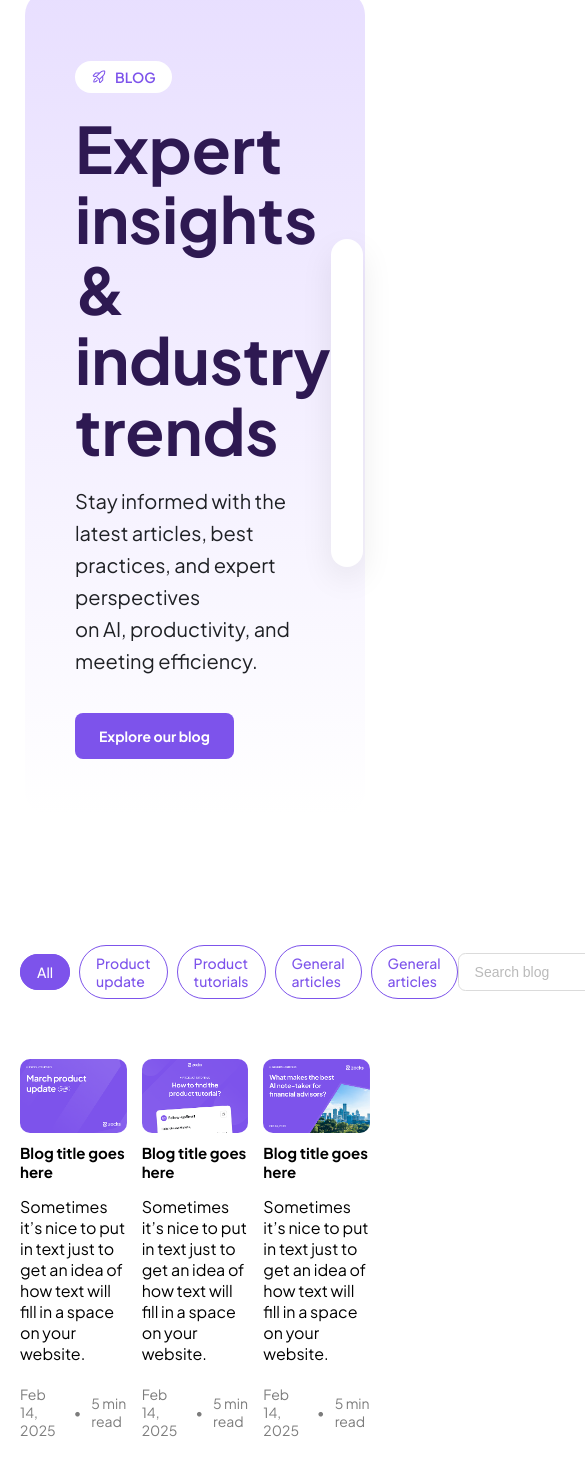
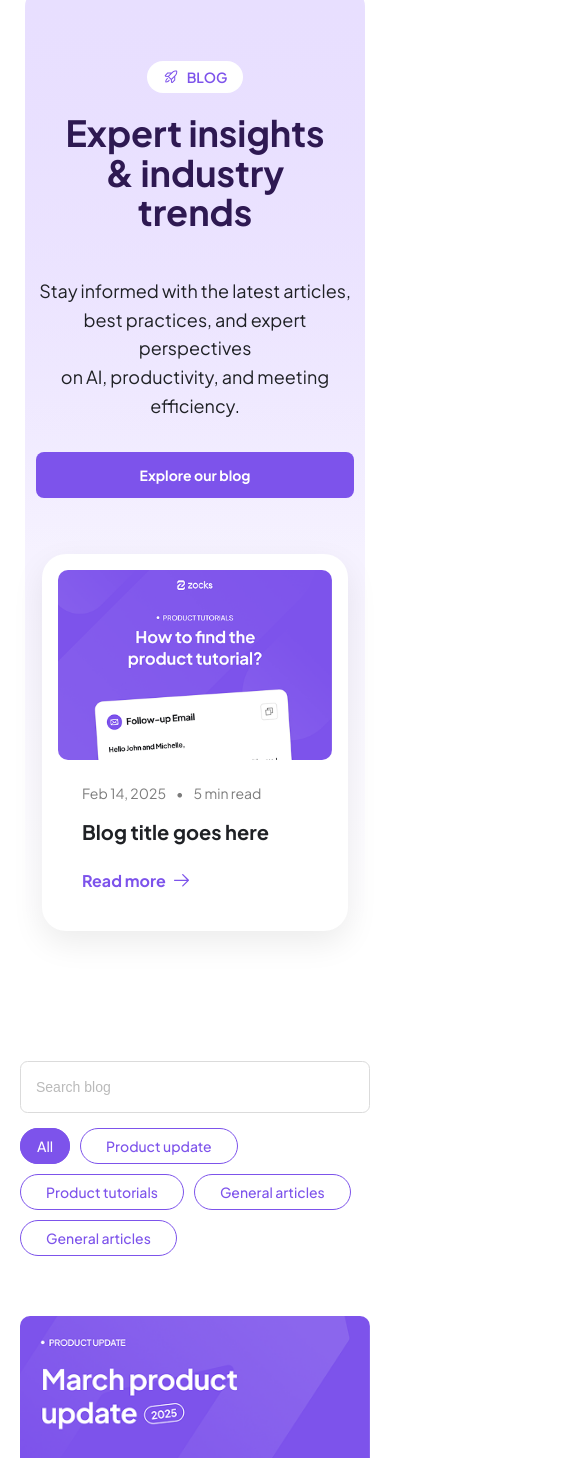
Before and after one commit to manggalaabimata-alt/ZocksProject-InternshipMamang, a website: page index.html in a window 390 px wide. Shown: the part 113-1571 px from the top of the page, 585 px wide, since content can reach past the window. Drawn offline with Linux system fonts and the light colour scheme.

Commit message:
Update Mobile 13 Ags

```diff
--- a/index.html
+++ b/index.html
@@ -17,7 +17,6 @@
     <title>Zocks</title>
   </head>
   <body>
-
     <!-- SECTION NAVBAR START -->
     <header class="header">
       <nav class="navbar">
@@ -93,9 +92,16 @@
         </span>
 
         <h1 class="hero__title">
-          Expert insights &
-          <br />
-          industry trends
+          <span class="hero__title-desktop">
+            Expert insights &<br />
+            industry trends
+          </span>
+
+          <span class="hero__title-mobile">
+            Expert insights<br />
+            & industry<br />
+            trends
+          </span>
         </h1>
 
         <p class="hero__description">
--- a/sass/_blog.scss
+++ b/sass/_blog.scss
@@ -155,3 +155,72 @@
     }
   }
 }
+
+@media (max-width: 768px) {
+  .blog {
+    &__container {
+    }
+
+    &__header {
+      display: flex;
+      flex-direction: column-reverse;
+      max-width: 100vh;
+
+      align-items: flex-start;
+    }
+
+    &__categories {
+      display: flex;
+      flex-wrap: wrap;
+      gap: 10px;
+
+      max-width: 95%;
+      margin-top: 1.5rem;
+    }
+
+    &__search {
+      width: 100%;
+      padding: 0;
+      margin: 0;
+      box-sizing: border-box;
+
+      input {
+        padding: 1.7rem 1.5rem;
+        width: 100%;
+        box-sizing: border-box;
+      }
+    }
+
+    &__link {
+      padding: 0.8rem 2.5rem;
+    }
+
+    &__content {
+      display: flex;
+      flex-direction: column;
+      width: 100%;
+
+      &-card-title {
+        margin-top: 1rem;
+        font-size: 1.8rem;
+      }
+
+      &-card-description {
+        font-size: 1.7rem;
+      }
+    }
+
+    &__card {
+      width: 100%;
+    }
+
+    .load_more-btn {
+      margin: 5rem 0;
+
+      &__style {
+        font-size: 1.3rem;
+        padding: 1.3rem;
+      }
+    }
+  }
+}
--- a/sass/_brands.scss
+++ b/sass/_brands.scss
@@ -51,3 +51,7 @@
     transform: translateX(-50%);
   }
 }
+
+@media (max-width: 768px) {
+
+}
--- a/sass/_hero.scss
+++ b/sass/_hero.scss
@@ -51,6 +51,14 @@
     font-size: 6.4rem;
     font-weight: 700;
     line-height: 1.1;
+
+    &-mobile {
+      display: none;
+    }
+
+    &-desktop {
+      display: inline;
+    }
   }
 
   &__description {
@@ -140,3 +148,42 @@
     color: $color-violet-700;
   }
 }
+
+@media (max-width: 768px) {
+  .hero {
+    flex-direction: column;
+    padding: 0;
+
+    &__content {
+      text-align: center;
+      background: linear-gradient(to bottom, #e8dfff, #e8dfff00);
+      border-radius: 1.5rem;
+    }
+
+    &__title {
+      font-size: 3.6rem;
+
+      &-desktop {
+        display: none;
+      }
+
+      &-mobile {
+        display: inline;
+      }
+    }
+
+    &__description {
+      font-size: 1.8rem;
+      padding: 0 1.2rem;
+      margin: 4.5rem 0;
+    }
+
+    &__card {
+      max-width: 90%;
+    }
+
+    .btn-primary {
+      padding: 1.4rem 10.4rem;
+    }
+  }
+}
```
Also changed, not shown: css/style.css, 1 other file.
